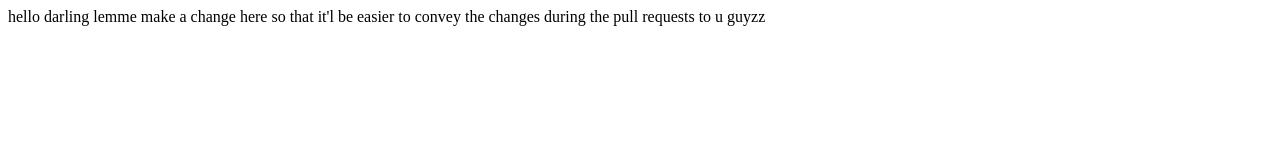
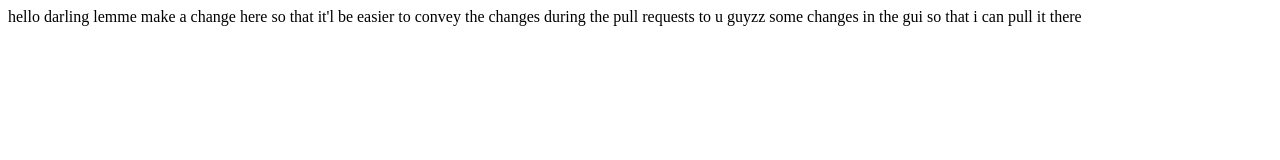
Before and after one commit to Alexrdj11/experiment, a plain HTML site: page index.html in a window 1280 px wide. Drawn offline with Linux system fonts and the light colour scheme.

Commit message:
Update index.html

```diff
--- a/index.html
+++ b/index.html
@@ -8,6 +8,7 @@
 <body>
     hello darling
     lemme make a change here so that it'l be easier to convey the changes during the pull requests to u guyzz
+    some changes in the gui so that i can pull it there
 
 </body>
 </html>
```
